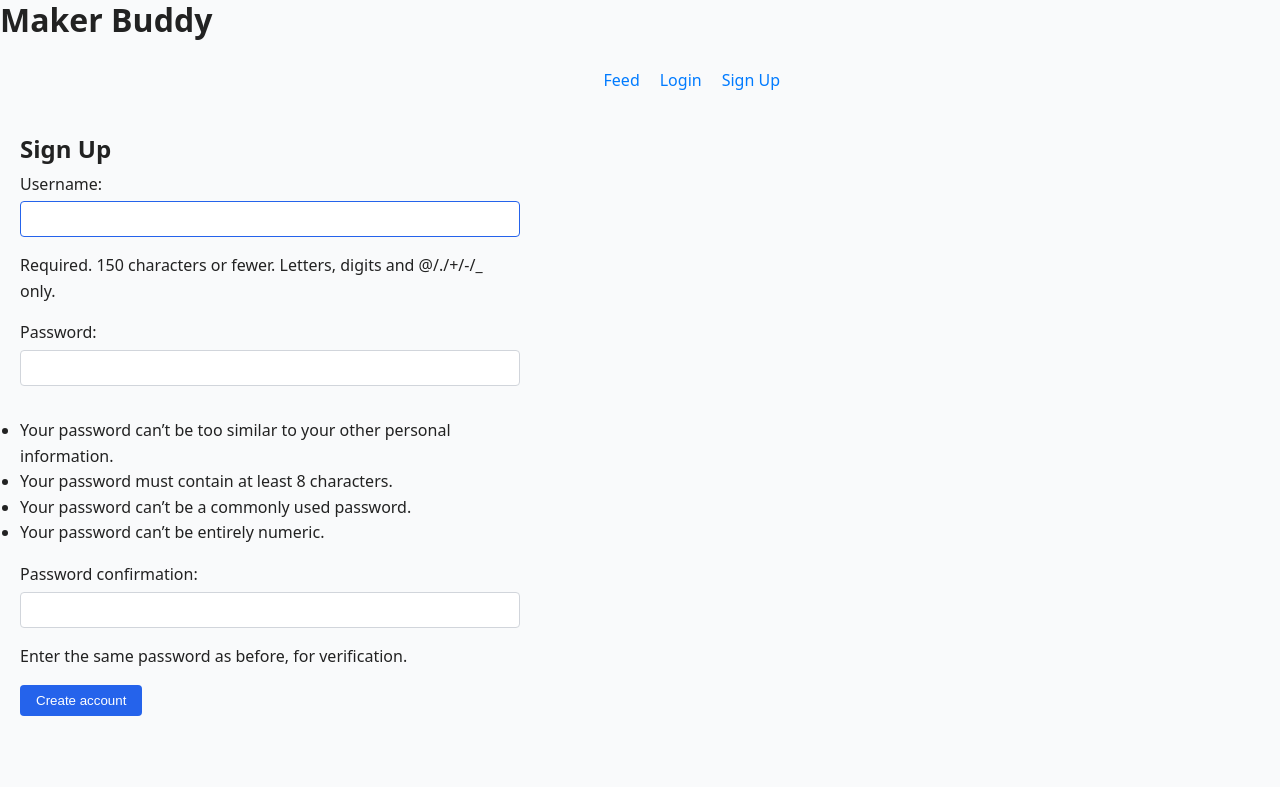
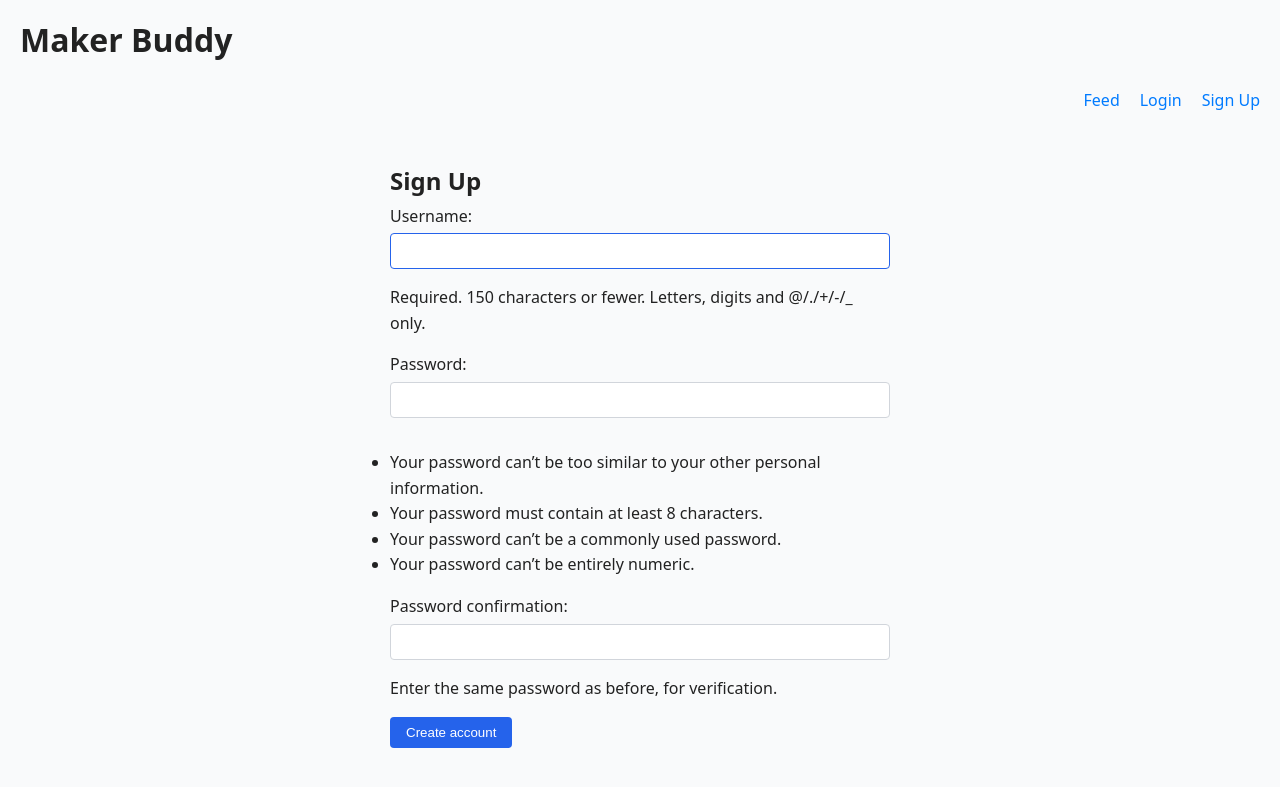
Before and after one commit to cjvillar/Maker_Buddy, a Django app: page /accounts/signup/ in a window 1280 px wide. Shown: the top 787 px of the page. Run offline with Django 5.2, Linux system fonts and the light colour scheme.

Commit message:
updated styling

```diff
--- a/static/css/main.css
+++ b/static/css/main.css
@@ -11,7 +11,6 @@ html {
 }
 
 body {
-
   font-family: system-ui, -apple-system, BlinkMacSystemFont, "Segoe UI",
                Roboto, Oxygen, Ubuntu, Cantarell, "Open Sans", "Helvetica Neue",
                sans-serif;
@@ -22,10 +21,19 @@ body {
 
 
 /* layout */
+.logo {
+  display: flex;
+  justify-content: left;
+  gap: 20px;
+  margin: 20px;
+}
+
+
 .container {
-    width: 90%;
-    max-width: 800px;
-    padding: 20px
+  display: flex;
+  justify-content: center;
+  align-items: center;
+
 }
 
 header {
@@ -43,6 +51,7 @@ main {
   align-items: center;
   justify-content: right;
    gap: 20px;
+   margin: 20px;
 }
 
 img {
@@ -111,6 +120,7 @@ a:active {
   border-radius: 6px;
   padding: 1rem;
   margin-bottom: 1rem;
+
 }
 
 .card-title {
@@ -130,6 +140,14 @@ a:active {
 
 form {
   max-width: 500px;
+  align-items: center;
+}
+
+.signUpContainer {
+  display: flex;
+  justify-content: center;
+  align-items: center;
+
 }
 
 label {
--- a/templates/accounts/edit_profile.html
+++ b/templates/accounts/edit_profile.html
@@ -2,13 +2,15 @@
 {% load static %}
 
 {% block content %}
-<h1>Edit Profile</h1>
+
 
 <form method="post" enctype="multipart/form-data">
+  <h1>Edit Profile</h1>
   {% csrf_token %}
   {{ form.as_p }}
   <button type="submit" class="btn">Save Changes</button>
+  <a href="{% url 'accounts:profile' user.username %}">Cancel</a>
 </form>
 
-<a href="{% url 'accounts:profile' user.username %}">Cancel</a>
+
 {% endblock %}
--- a/templates/accounts/signup.html
+++ b/templates/accounts/signup.html
@@ -1,9 +1,11 @@
 {% extends "base.html" %}
 {% block content %}
+<div class=".signUpContainer ">
 <h2>Sign Up</h2>
-<form method="post">
+<form  method="post">
   {% csrf_token %}
   {{ form.as_p }}
   <button type="submit">Create account</button>
 </form>
+</div>
 {% endblock %}
--- a/templates/base.html
+++ b/templates/base.html
@@ -8,8 +8,9 @@
     <link rel="stylesheet" href="{% static 'css/main.css' %}">
 </head>
 <body>
-
+<div class="logo">
  <h1>Maker Buddy</h1>
+ </div>
  {% include 'navbar.html' %}
 
 
--- a/templates/navbar.html
+++ b/templates/navbar.html
@@ -1,5 +1,5 @@
 {% block content %}
-<nav class="container nav">
+<nav class="nav">
     <a href="{% url 'public_feed:home' %}">Feed</a>
     {% if user.is_authenticated %}
     <a href="{% url 'accounts:profile' user.username %}">Profile</a>
--- a/templates/registration/login.html
+++ b/templates/registration/login.html
@@ -1,7 +1,8 @@
 {% extends "base.html" %}
 {% block content %}
-<h2>Login</h2>
+
 <form method="post">
+  <h2>Login</h2>
   {% csrf_token %}
   {{ form.as_p }}
   <button type="submit">Login</button>
```
